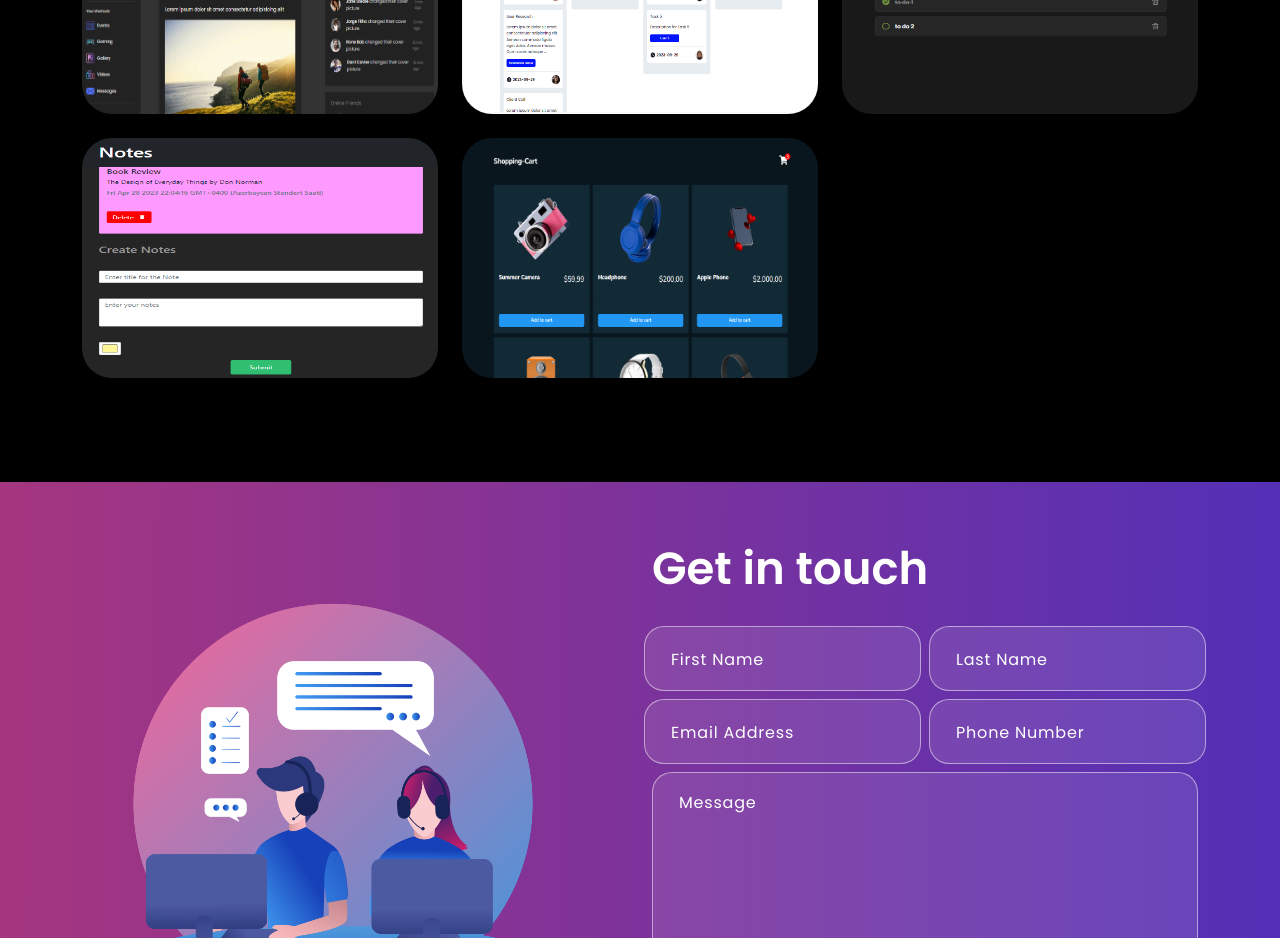
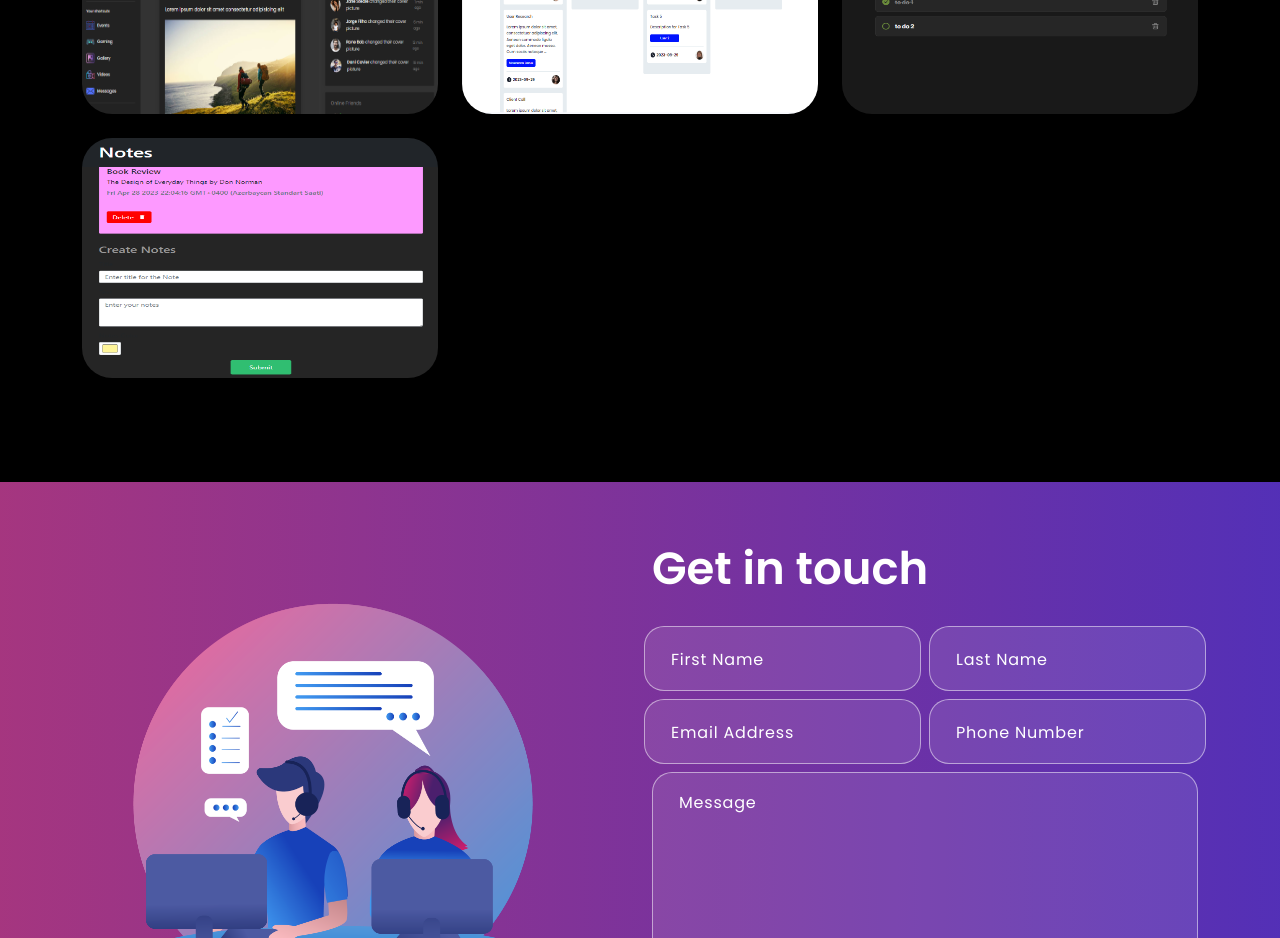
Before and after one commit to LamanSalimova/Portfolio-Website, a React (Create React App) app in the folder portfolio/: page / in a window 1280 px wide. Shown: the part 2080-3018 px from the top of the page. Built offline with nearby package versions, Linux system fonts and the light colour scheme.

Commit message:
update projects

```diff
--- a/portfolio/src/components/Projects.jsx
+++ b/portfolio/src/components/Projects.jsx
@@ -8,7 +8,6 @@ import proImage2 from "../assets/images/bankApp.png";
 import proImage4 from "../assets/images/todoApp.png";
 import proImage5 from "../assets/images/aurum.png";
 import proImage6 from "../assets/images/notesApp.png";
-import proImage7 from "../assets/images/shoppingCart.png";
 import proImage8 from "../assets/images/bmi.png";
 import proImage9 from "../assets/images/socialAppDark.png";
 import proImage10 from "../assets/images/createx.png";
@@ -92,14 +91,6 @@ export default function Projects() {
       githubLink: "https://github.com/LamanSalimova/TypeScript-Notes-App",
       imgUrl: proImage6,
     },
-    {
-      id: 11,
-      title: "TypeScript Shopping-Cart",
-      demoLink: "https://shopping-cart-vite-ts.netlify.app/",
-      githubLink: "https://github.com/LamanSalimova/Shopping-cart",
-      // description: "Design & Development",
-      imgUrl: proImage7,
-    },
   ];
   return (
     <section className="project" id="projects">
```
